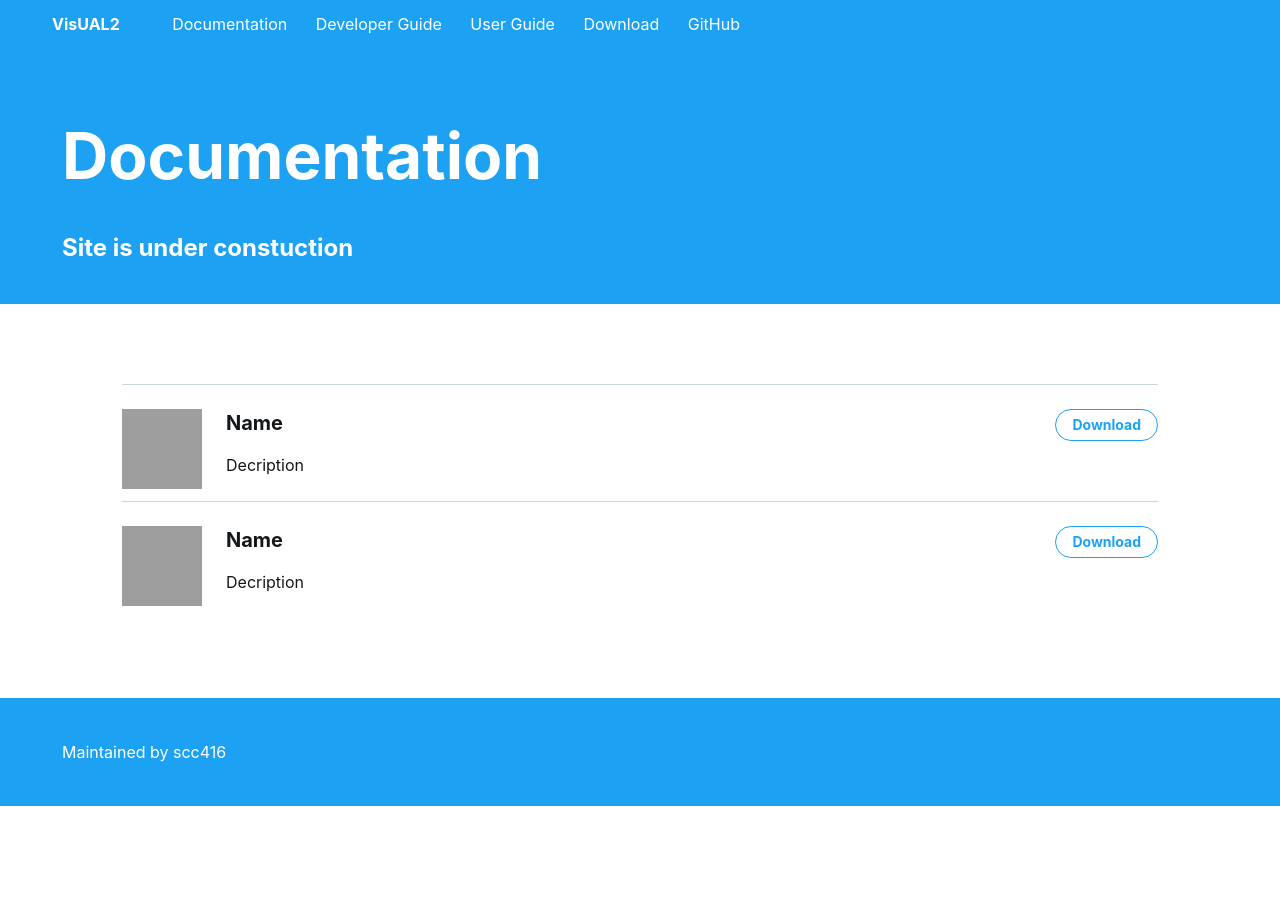
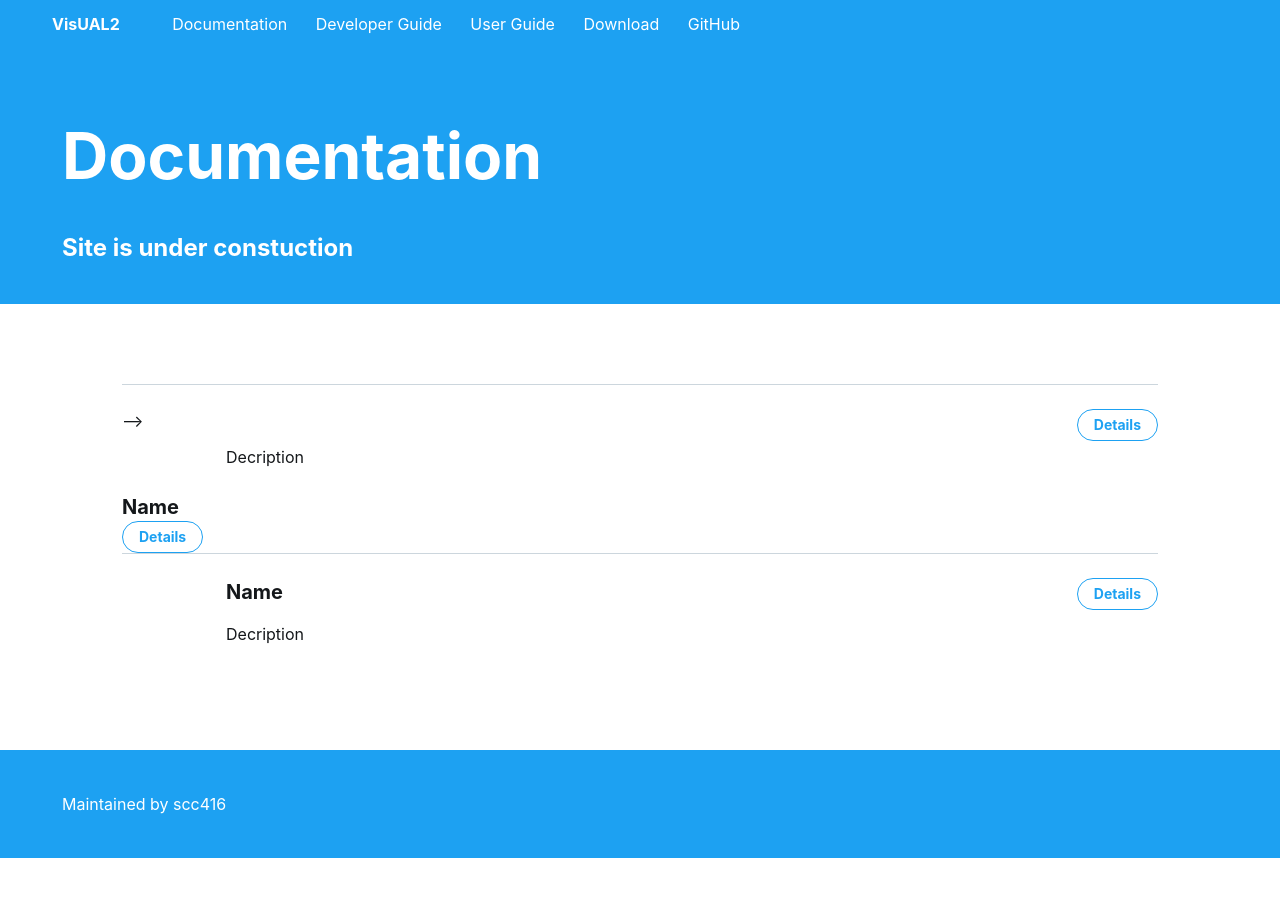
Before and after one commit to scc416/VisUAL2-doc, a Jekyll site: the page built from documentation.html, in a window 1280 px wide. Shown: the top 897 px of the page. Built offline with Jekyll 4.4.1, drawn with Linux system fonts in a browser that asks for light colours; grey boxes are pictures that could not be loaded.

Commit message:
Update documentation.html

```diff
--- a/documentation.html
+++ b/documentation.html
@@ -17,42 +17,58 @@ custom_css: memberships.css
     <div class="Grid membership-container container">
 
         <div class="Grid-cell sizeFull membership">
-            <!-- Logo -->
-            <img src="logo" class="membership-logo">
 
-                <div class="name-handle">
-                    <!-- Name -->
-                    <h2>Name</h2>
 
-                </div>
+<!--                <div class="name-handle">-->
+<!--                    <!-- Name -->-->
+<!--                    <h2>Name</h2>-->
+<!--                    -->
+<!--                </div>-->
 
                 <!-- Description -->
                 <p>Decription</p>
 
                 <!-- Visit website -->
-                <button onclick="window.open('{{ item["website"] }}')" type="button" class="Button">Download</button>
+                <button onclick="window.open('{{ item["website"] }}')" type="button" class="Button">Details</button>
 
 
-                </div>
+        </div>
+
+        <div >
+
+
+<!--            <div class="name-handle">-->
+                <!-- Name -->
+                <h2>Name</h2>
+
+<!--            </div>-->
+
+            <!-- Description -->
+<!--            <p>Decription</p>-->
+
+            <!-- Visit website -->
+            <button onclick="window.open('{{ item["website"] }}')" type="button" class="Button">Details</button>
+
+
+        </div>
 
         <div class="Grid-cell sizeFull membership">
-            <!-- Logo -->
-            <img src="logo" class="membership-logo">
-
-                <div class="name-handle">
-                    <!-- Name -->
-                    <h2>Name</h2>
-
-                </div>
-
-                <!-- Description -->
-                <p>Decription</p>
-
-                <!-- Visit website -->
-                <button onclick="window.open('{{ item["website"] }}')" type="button" class="Button">Download</button>
 
 
-                </div>
+            <div class="name-handle">
+                <!-- Name -->
+                <h2>Name</h2>
+
+            </div>
+
+            <!-- Description -->
+            <p>Decription</p>
+
+            <!-- Visit website -->
+            <button onclick="window.open('{{ item["website"] }}')" type="button" class="Button">Details</button>
+
+
+        </div>
 
     </div>
 </div>
```
